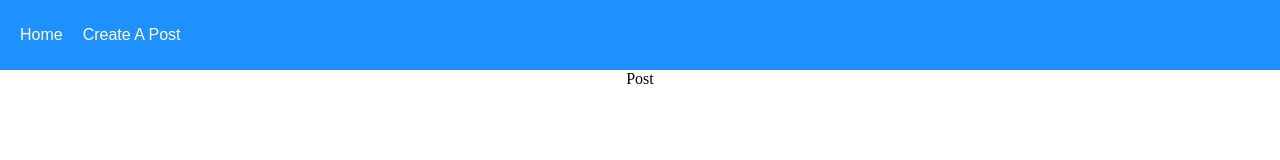
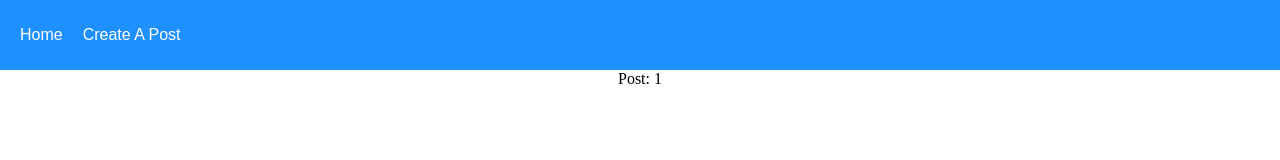
Before and after one commit to miewliie/react-fullstack-learning, a React (Create React App) app in the folder client/: page /post/1 in a window 1280 px wide. Shown: the top 160 px of the page. Built offline with nearby package versions, Linux system fonts and the light colour scheme.

Commit message:
[client] display post id on post page

```diff
--- a/client/src/pages/Posts.js
+++ b/client/src/pages/Posts.js
@@ -1,9 +1,10 @@
-import React from 'react'
+import { useParams } from "react-router-dom"
 
 function Posts() {
+    let { id } = useParams();
   return (
     <div>
-      Post
+      Post: {id}
     </div>
   )
 }
```
